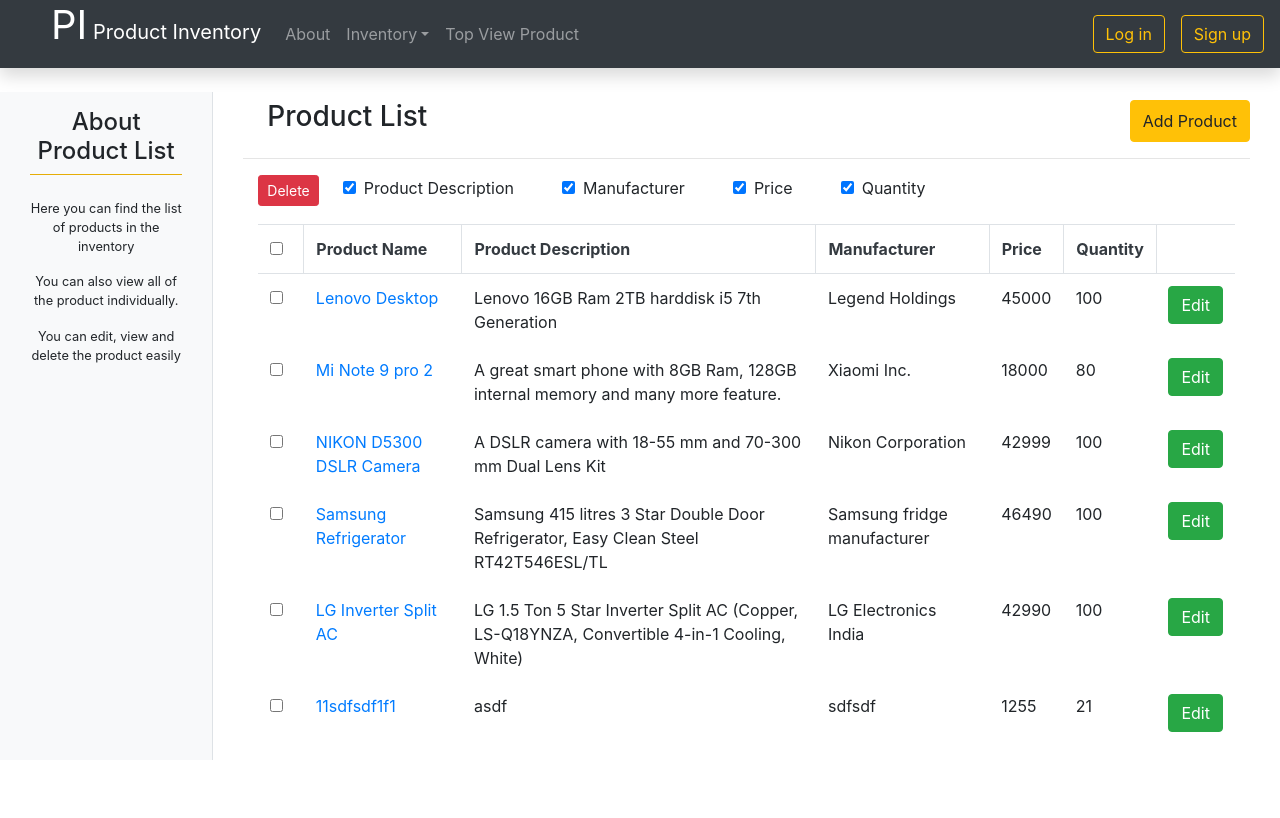
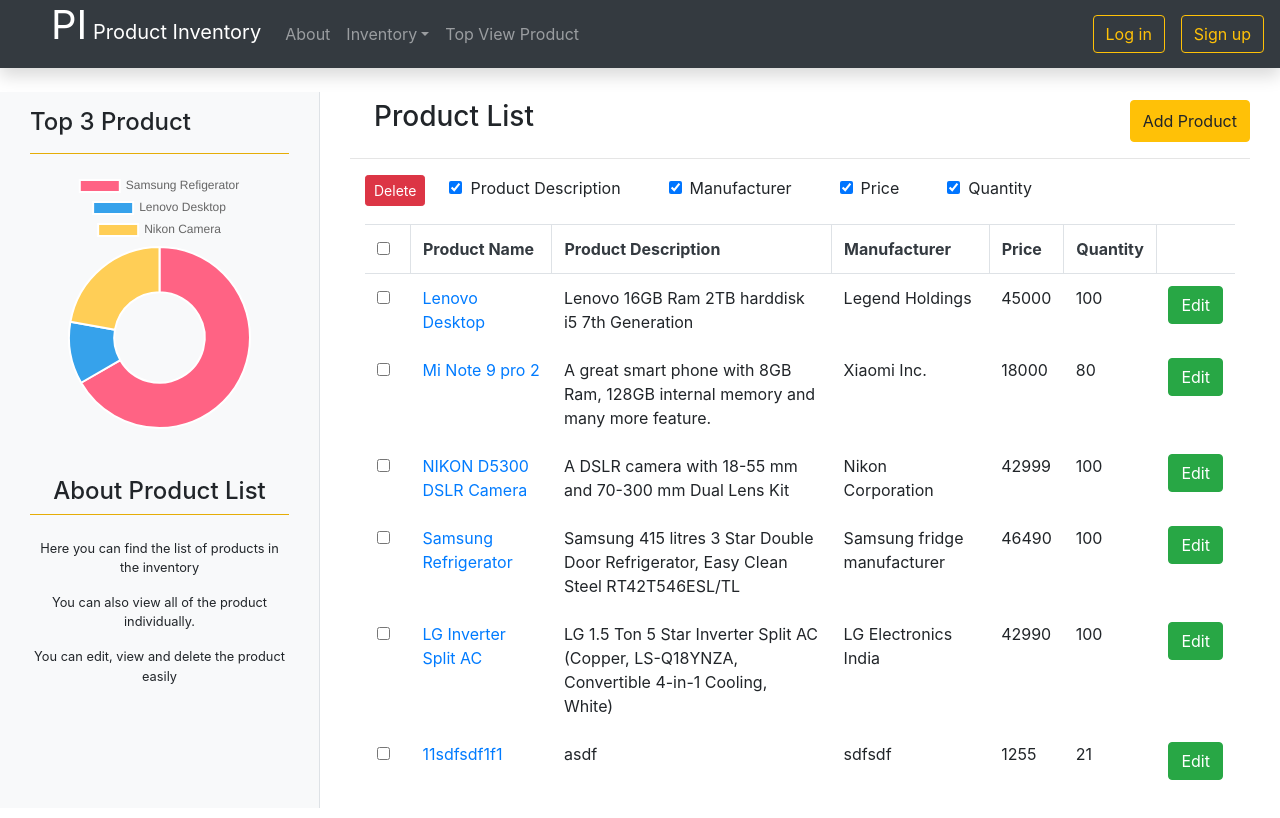
Before and after one commit to subrato-pattanaik/Product-Inventory, a React (Create React App) app: page /productList in a window 1280 px wide. Shown: the top 818 px of the page. Built offline with nearby package versions, Linux system fonts and the light colour scheme; data requests are answered from the project's data file.

Commit message:
Chart is added feature/chart

```diff
--- a/package.json
+++ b/package.json
@@ -11,9 +11,11 @@
     "@types/yup": "^0.29.8",
     "axios": "^0.20.0",
     "bootstrap": "^4.5.2",
+    "chart.js": "^2.9.3",
     "json-server": "^0.16.2",
     "react": "^16.13.1",
     "react-bootstrap": "^1.3.0",
+    "react-chartjs-2": "^2.10.0",
     "react-dom": "^16.13.1",
     "react-hook-form": "^6.9.0",
     "react-loading": "^2.0.3",
--- /dev/null
+++ b/src/components/Chart/TopViewProduct.jsx
@@ -0,0 +1,25 @@
+import React from "react";
+import { Doughnut } from "react-chartjs-2";
+
+const data = {
+  labels: ["Samsung Refigerator", "Lenovo Desktop", "Nikon Camera"],
+  datasets: [
+    {
+      data: [300, 50, 100],
+      backgroundColor: ["#FF6384", "#36A2EB", "#FFCE56"],
+      hoverBackgroundColor: ["#FF6384", "#36A2EB", "#FFCE56"],
+    },
+  ],
+};
+
+function TopViewProduct() {
+  return (
+    <div>
+      <h4>Top 3 Product</h4>
+      <hr className="bg-warning mb-3" />
+      <Doughnut data={data} width={20} height={20} />
+    </div>
+  );
+}
+
+export default TopViewProduct;
--- a/src/components/ProductList/AboutProductList.jsx
+++ b/src/components/ProductList/AboutProductList.jsx
@@ -1,9 +1,12 @@
 import React from "react";
 import { Container } from "react-bootstrap";
-
+import TopViewProduct from "../Chart/TopViewProduct";
 function AboutProductList() {
   return (
     <Container className="pt-3">
+      <div className="mb-5">
+        <TopViewProduct />
+      </div>
       <div className="text-center">
         <h4 className="mb-n2 display-6">About Product List</h4>
         <hr className="mb-4 bg-warning" />
@@ -13,7 +16,6 @@
           <p>You can edit, view and delete the product easily</p>
         </div>
       </div>
-      <div></div>
     </Container>
   );
 }
--- a/src/components/ProductList/ProductList.jsx
+++ b/src/components/ProductList/ProductList.jsx
@@ -11,10 +11,10 @@
   return (
     <Container fluid className="mt-4 mb-5">
       <Row>
-        <Col sm={2} className="border-right bg-light">
+        <Col md={3} sm={3} className="border-right bg-light">
           <AboutProductList />
         </Col>
-        <Col sm={10}>
+        <Col md={9} sm={9}>
           <Container>
             <Row className="mt-2">
               <Col sm={4}>
```
Also changed, not shown: 1 other file (tests, documents, lock files or other folders).
